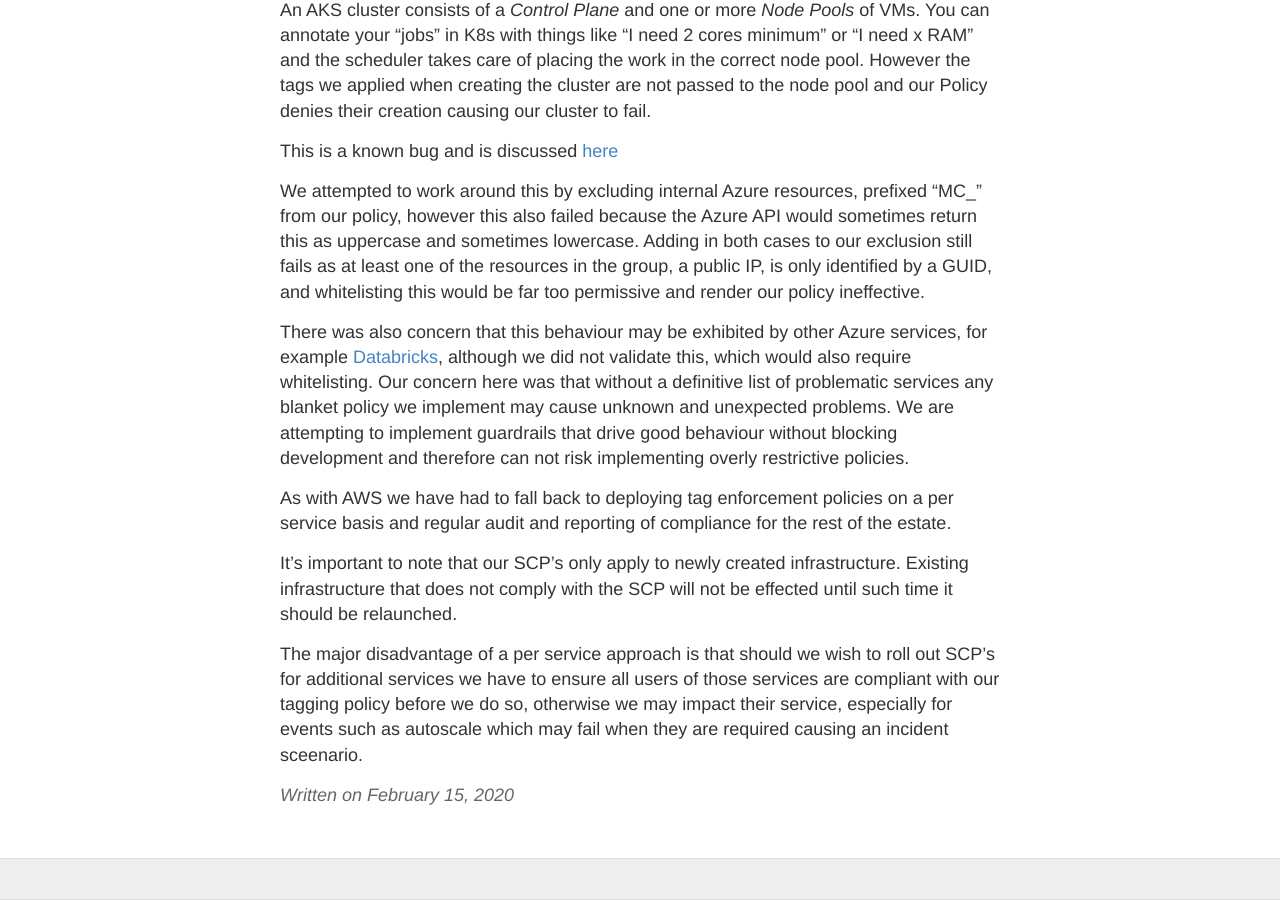
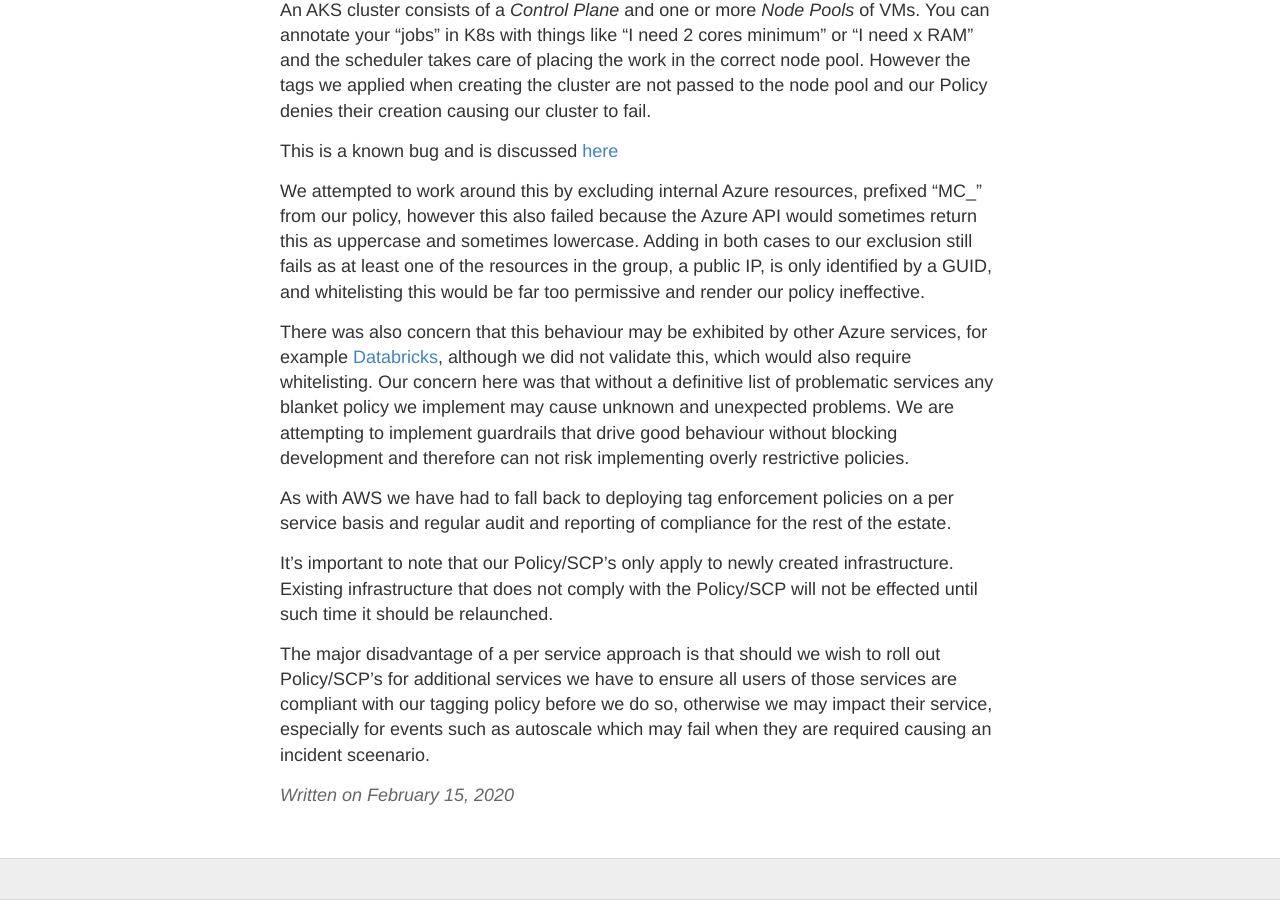
Before and after one commit to chrisl13/chrisl13.github.io, a Jekyll site: the page built from _posts/2020-02-15-Tagging-Enforcement.md, in a window 1280 px wide and 900 px high, scrolled down 1310 px. Built offline with Jekyll 4.4.1, drawn with Linux system fonts in a browser that asks for light colours.

```diff
--- a/_posts/2020-02-15-Tagging-Enforcement.md
+++ b/_posts/2020-02-15-Tagging-Enforcement.md
@@ -32,6 +32,6 @@ There was also concern that this behaviour may be exhibited by other Azure servi
 
  As with AWS we have had to fall back to deploying tag enforcement policies on a per service basis and regular audit and reporting of compliance for the rest of the estate.
 
-It's important to note that our SCP's only apply to newly created infrastructure. Existing infrastructure that does not comply with the SCP will not be effected until such time it should be relaunched.
+It's important to note that our Policy/SCP's only apply to newly created infrastructure. Existing infrastructure that does not comply with the Policy/SCP will not be effected until such time it should be relaunched.
 
-The major disadvantage of a per service approach is that should we wish to roll out SCP's for additional services we have to ensure all users of those services are compliant with our tagging policy before we do so, otherwise we may impact their service, especially for events such as autoscale which may fail when they are required causing an incident sceenario.
+The major disadvantage of a per service approach is that should we wish to roll out Policy/SCP's for additional services we have to ensure all users of those services are compliant with our tagging policy before we do so, otherwise we may impact their service, especially for events such as autoscale which may fail when they are required causing an incident sceenario.
```
